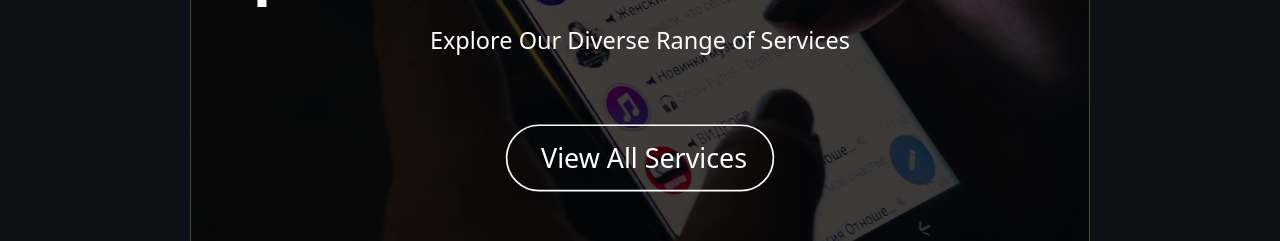
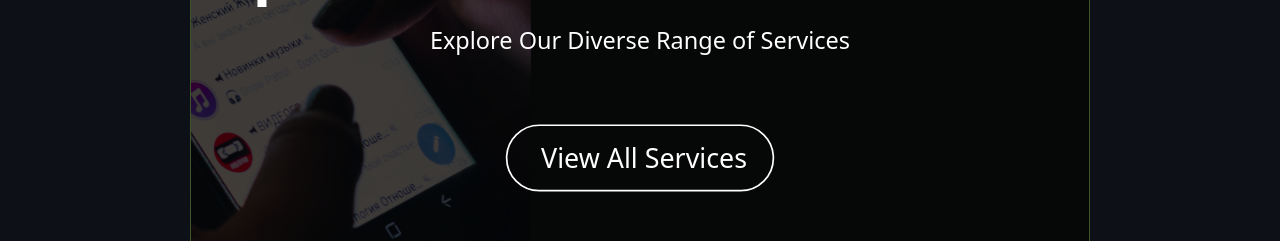
Before and after one commit to identitieEnrichment/identitie_draft_2, a React (Create React App) app in the folder frontEnd/: page / in a window 1280 px wide. Shown: the part 9980-10221 px from the top of the page. Built offline with nearby package versions, Linux system fonts and the light colour scheme.

Commit message:
card image issue resolved

```diff
--- a/frontEnd/src/components/ServiceCardUpdated.jsx
+++ b/frontEnd/src/components/ServiceCardUpdated.jsx
@@ -62,10 +62,10 @@ const ServicesCardUpdated = ({
 								isLastCard ? "relative rounded-lg" : ""
 							}`}
 							style={!isMobile ? { scale: imageScale } : {}}>
-							<picture className="w-4/12 ">
+							<picture className="w-6/12 ">
 								{/* <source type="image/webp" srcSet={webp} /> */}
 								<img
-									className={`object-cover lg:rounded-xl w-full ${
+									className={`object-cover lg:rounded-xl w-[30vw] ${
 										isFirstCard ? "h-full " : "h-80"
 									} ${isLastCard ? "lg:h-full h-full " : "h-full"}`}
 									src={images[0].src}
@@ -89,7 +89,7 @@ const ServicesCardUpdated = ({
 
 											<button
 												onClick={() => navigate("/services")}
-												class="z-50  mt-10 hover:before:bg-[#773ec7] rounded-full relative h-[40px] w-40 overflow-hidden border border-white bg-transparent px-3 text-white shadow-2xl transition-all before:absolute before:bottom-0 before:left-0 before:top-0 before:z-0 before:h-full before:w-0 before:bg-[#773ec7] before:transition-all before:duration-500 hover:text-white hover:shadow-[#773ec7] hover:before:left-0 hover:before:w-full ">
+												class="z-50  mt-10 hover:before:bg-[#9DFF50] rounded-full relative h-[40px] w-40 overflow-hidden border border-white bg-transparent px-3 text-white  shadow-2xl transition-all before:absolute before:bottom-0 before:left-0 before:top-0 before:z-0 before:h-full before:w-0 before:bg-[#9DFF50] before:transition-all before:duration-500 hover:text-black hover:shadow-[#9DFF50] hover:before:left-0 hover:before:w-full ">
 												<span class="relative z-50 whitespace-nowrap px-2">
 													{isLastCard ? "View All Services" : "See more"}
 												</span>
```
